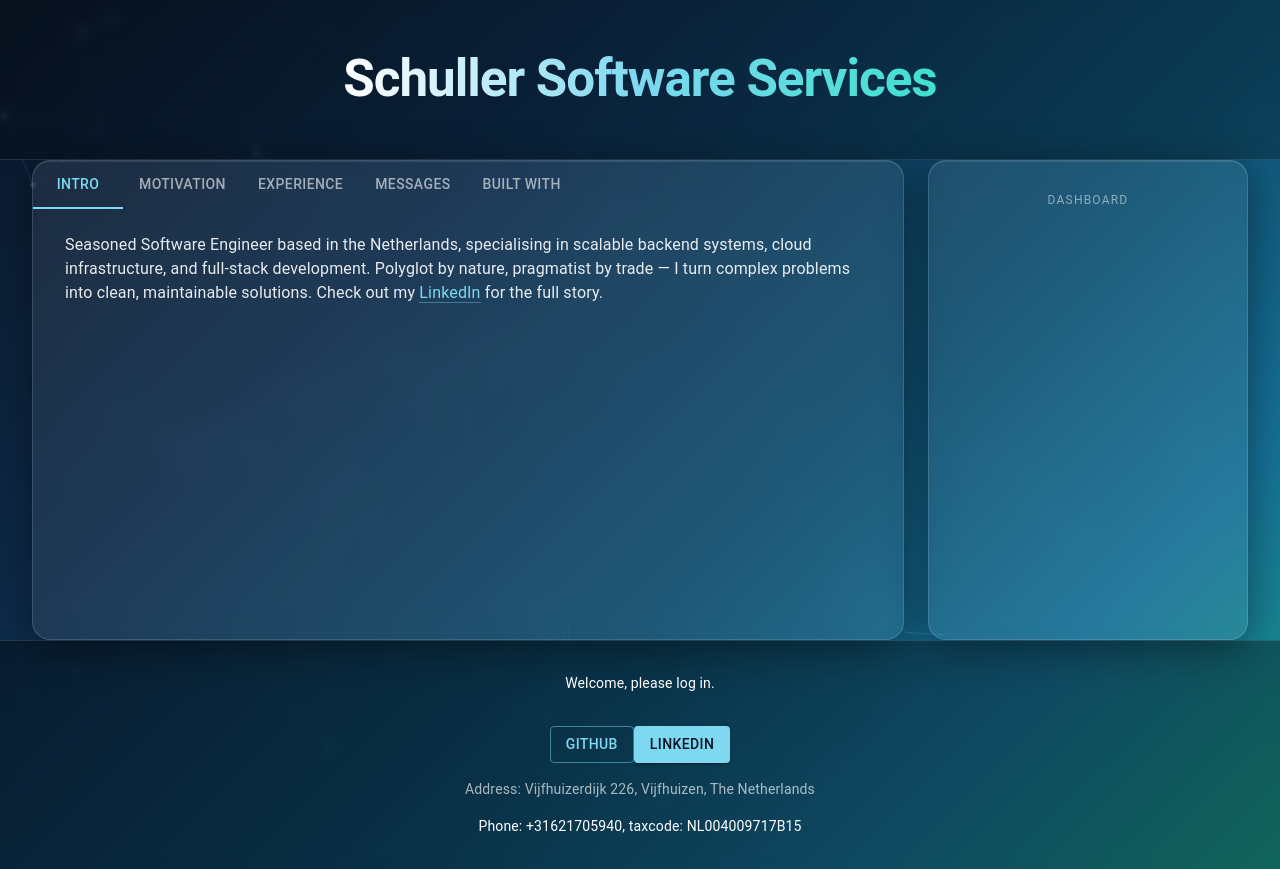
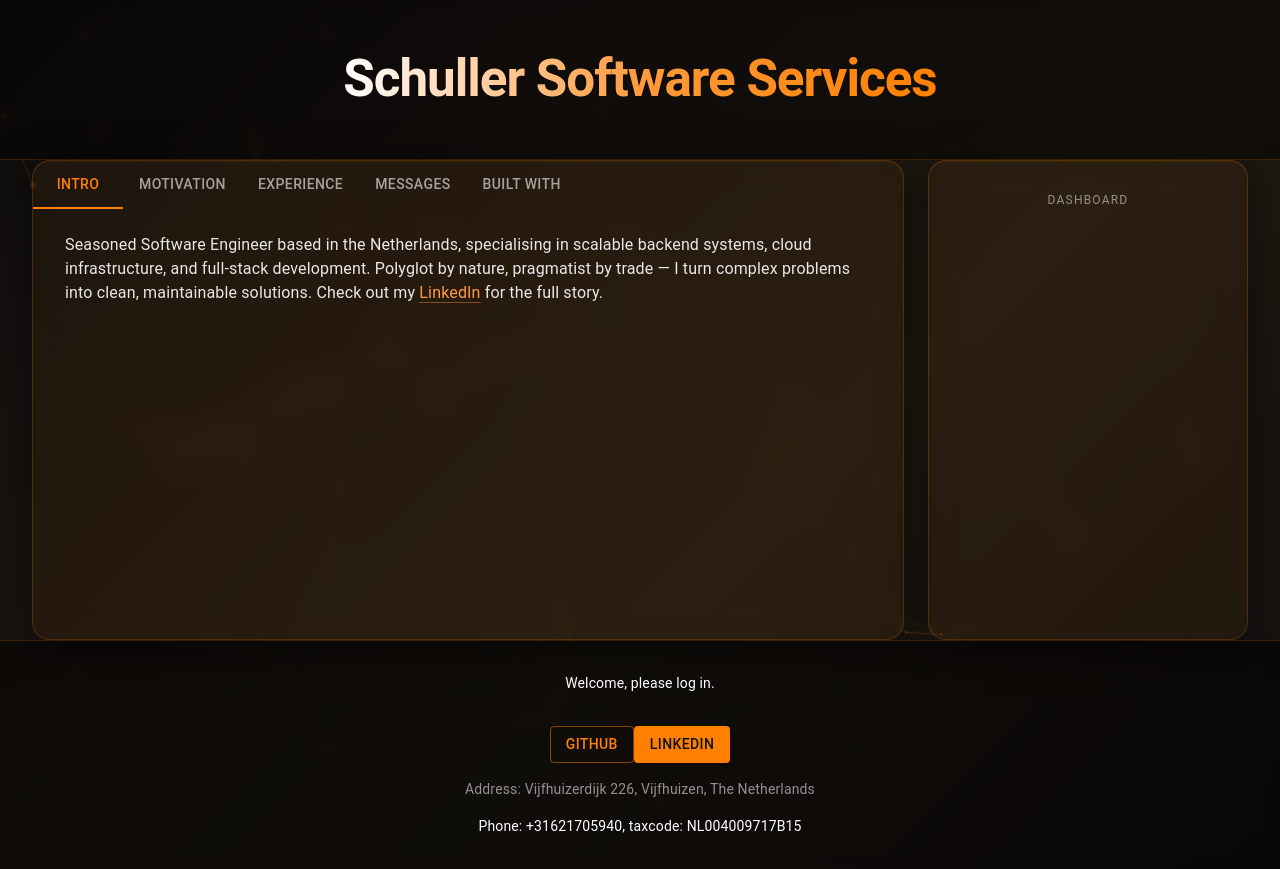
Before and after one commit to Riciardos/schullersoftwareservices, a React (Create React App) app in the folder frontend/schuller-software-services/: page / in a window 1280 px wide. Built offline with nearby package versions, Linux system fonts and the light colour scheme; no server answers.

Commit message:
Retheme to McLaren papaya orange and charcoal.

```diff
--- a/frontend/schuller-software-services/src/App.styles.ts
+++ b/frontend/schuller-software-services/src/App.styles.ts
@@ -1,8 +1,7 @@
 import { styled } from '@mui/material/styles';
 
 export const AppRoot = styled('div')({
-  background:
-    'linear-gradient(135deg, #0a1628 0%, #0d2b4a 30%, #0e4d6e 60%, #167096 80%, #1a9b8a 100%)',
+  background: 'linear-gradient(135deg, #0d0d0d 0%, #1a1410 30%, #1f1a12 60%, #1a1410 80%, #111111 100%)',
   minHeight: '100vh',
   textAlign: 'center',
   color: 'white',
@@ -21,9 +20,9 @@ export const AppHeader = styled('header')({
   justifyContent: 'center',
   padding: '2rem 1rem',
   width: '100%',
-  background: 'rgba(0, 0, 0, 0.25)',
+  background: 'rgba(0, 0, 0, 0.4)',
   backdropFilter: 'blur(6px)',
-  borderBottom: '1px solid rgba(255, 255, 255, 0.12)',
+  borderBottom: '1px solid rgba(255, 128, 0, 0.2)',
   boxSizing: 'border-box',
 });
 
@@ -32,7 +31,7 @@ export const GradientTitle = styled('h1')({
   fontSize: 'clamp(1.8rem, 5vw, 3.2rem)',
   fontWeight: 700,
   letterSpacing: '-0.02em',
-  background: 'linear-gradient(90deg, #ffffff 0%, #7dd8f0 50%, #40e0d0 100%)',
+  background: 'linear-gradient(90deg, #ffffff 0%, #FF9A3C 50%, #FF8000 100%)',
   WebkitBackgroundClip: 'text',
   WebkitTextFillColor: 'transparent',
   backgroundClip: 'text',
@@ -46,9 +45,9 @@ export const AppFooter = styled('footer')({
   fontSize: 'calc(10px + 0.5vmin)',
   padding: '2rem 1rem',
   width: '100%',
-  background: 'rgba(0, 0, 0, 0.35)',
+  background: 'rgba(0, 0, 0, 0.5)',
   backdropFilter: 'blur(6px)',
-  borderTop: '1px solid rgba(255, 255, 255, 0.12)',
+  borderTop: '1px solid rgba(255, 128, 0, 0.2)',
   display: 'flex',
   flexDirection: 'column',
   alignItems: 'center',
@@ -75,6 +74,6 @@ export const MainContent = styled('div')({
 });
 
 export const FooterAddress = styled('address')({
-  color: 'rgba(255, 255, 255, 0.65)',
+  color: 'rgba(255, 255, 255, 0.55)',
   fontStyle: 'normal',
 });
--- a/frontend/schuller-software-services/src/components/ParticleBackground.tsx
+++ b/frontend/schuller-software-services/src/components/ParticleBackground.tsx
@@ -11,7 +11,7 @@ const config = {
       density: { enable: true, area: 800 },
     },
     color: {
-      value: ['#7dd8f0', '#40e0d0', '#167096'],
+      value: ['#FF8000', '#FF9A3C', '#cc6600'],
     },
     opacity: {
       value: { min: 0.1, max: 0.35 },
@@ -22,7 +22,7 @@ const config = {
     links: {
       enable: true,
       distance: 150,
-      color: '#7dd8f0',
+      color: '#FF9A3C',
       opacity: 0.15,
       width: 1,
     },
--- a/frontend/schuller-software-services/src/components/TabPanel.styles.ts
+++ b/frontend/schuller-software-services/src/components/TabPanel.styles.ts
@@ -10,16 +10,16 @@ export const TabPanelContainer = styled('div')({
   overflowX: 'hidden',
   wordBreak: 'break-word',
   boxSizing: 'border-box',
+  '& a': {
+    color: '#FF9A3C',
+    textDecoration: 'none',
+    borderBottom: '1px solid rgba(255, 154, 60, 0.4)',
+    transition: 'border-color 0.2s',
+  },
+  '& a:hover': {
+    borderColor: '#FF8000',
+  },
   '@media (max-width: 600px)': {
     padding: '1rem',
   },
-  '& a': {
-    color: '#7dd8f0',
-    textDecoration: 'none',
-    borderBottom: '1px solid rgba(125, 216, 240, 0.4)',
-    transition: 'border-color 0.2s',
-  },
-  '& a:hover': {
-    borderColor: '#7dd8f0',
-  },
 });
--- a/frontend/schuller-software-services/src/containers/Dashboard.styles.ts
+++ b/frontend/schuller-software-services/src/containers/Dashboard.styles.ts
@@ -4,11 +4,11 @@ export const DashboardContainer = styled('aside')({
   width: '320px',
   flexShrink: 0,
   minHeight: '60vh',
-  background: 'rgba(255, 255, 255, 0.07)',
+  background: 'rgba(255, 128, 0, 0.05)',
   backdropFilter: 'blur(14px)',
   borderRadius: '18px',
-  border: '1px solid rgba(255, 255, 255, 0.14)',
-  boxShadow: '0 8px 40px rgba(0, 0, 0, 0.4), inset 0 1px 0 rgba(255, 255, 255, 0.1)',
+  border: '1px solid rgba(255, 128, 0, 0.2)',
+  boxShadow: '0 8px 40px rgba(0, 0, 0, 0.5), inset 0 1px 0 rgba(255, 128, 0, 0.1)',
   overflow: 'hidden',
   position: 'relative',
   zIndex: 1,
--- a/frontend/schuller-software-services/src/containers/Section.styles.ts
+++ b/frontend/schuller-software-services/src/containers/Section.styles.ts
@@ -4,11 +4,11 @@ export const SectionContainer = styled('section')({
   flex: 1,
   minWidth: 0,
   minHeight: '60vh',
-  background: 'rgba(255, 255, 255, 0.07)',
+  background: 'rgba(255, 128, 0, 0.05)',
   backdropFilter: 'blur(14px)',
   borderRadius: '18px',
-  border: '1px solid rgba(255, 255, 255, 0.14)',
-  boxShadow: '0 8px 40px rgba(0, 0, 0, 0.4), inset 0 1px 0 rgba(255, 255, 255, 0.1)',
+  border: '1px solid rgba(255, 128, 0, 0.2)',
+  boxShadow: '0 8px 40px rgba(0, 0, 0, 0.5), inset 0 1px 0 rgba(255, 128, 0, 0.1)',
   overflow: 'hidden',
   position: 'relative',
   zIndex: 1,
--- a/frontend/schuller-software-services/src/theme.tsx
+++ b/frontend/schuller-software-services/src/theme.tsx
@@ -1,12 +1,12 @@
-import {createTheme} from "@mui/material";
+import { createTheme } from '@mui/material';
 
 const sharedPalette = {
   primary: {
-        main: '#7dd8f0',
-        contrastText: '#0a1628',
+    main: '#FF8000',
+    contrastText: '#111111',
   },
   secondary: {
-        main: '#40e0d0',
+    main: '#FF9A3C',
   },
 };
 
@@ -15,7 +15,7 @@ const lightTheme = createTheme({
     mode: 'dark',
     ...sharedPalette,
     background: {
-            paper: 'rgba(255,255,255,0.08)',
+      paper: 'rgba(255, 128, 0, 0.06)',
     },
     text: {
       secondary: 'rgba(255,255,255,0.6)',
@@ -28,16 +28,16 @@ const darkTheme = createTheme({
     mode: 'dark',
     ...sharedPalette,
     background: {
-            paper: 'rgba(255,255,255,0.06)',
+      paper: 'rgba(255, 128, 0, 0.04)',
     },
     text: {
       secondary: 'rgba(255,255,255,0.55)',
     },
   },
-})
+});
 
 const pickTheme = (useDarkMode: boolean) => {
   return useDarkMode ? darkTheme : lightTheme;
-}
+};
 
 export default pickTheme;
```
Lines whose indentation alone changed are shown as unchanged.
